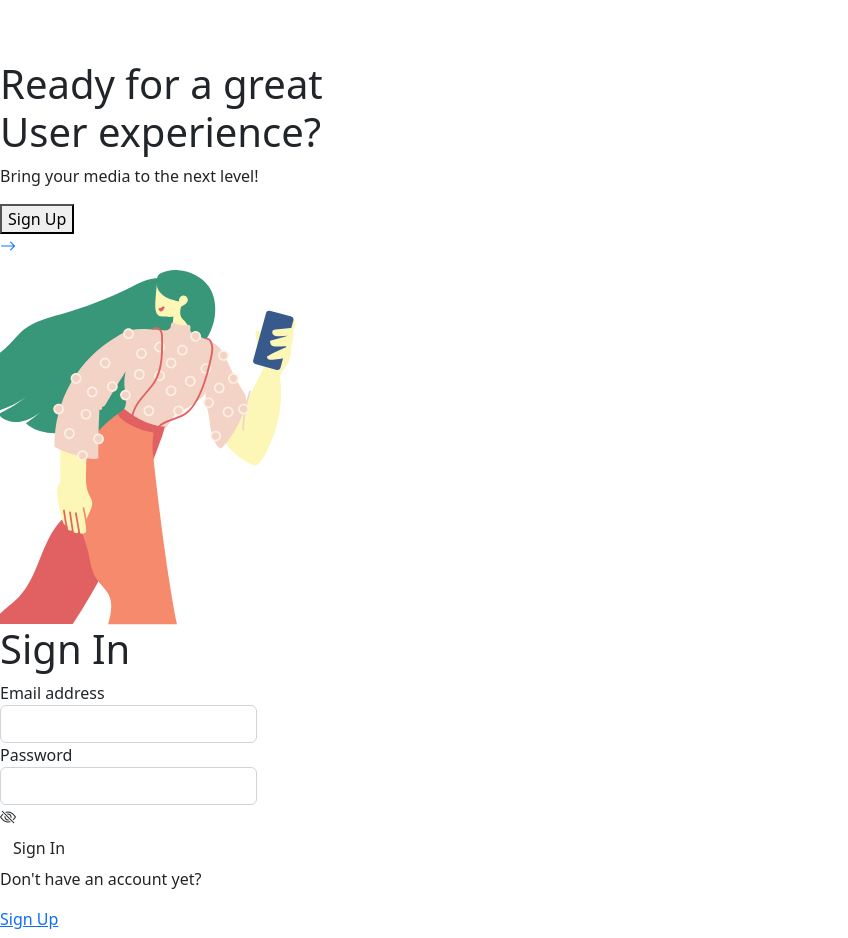
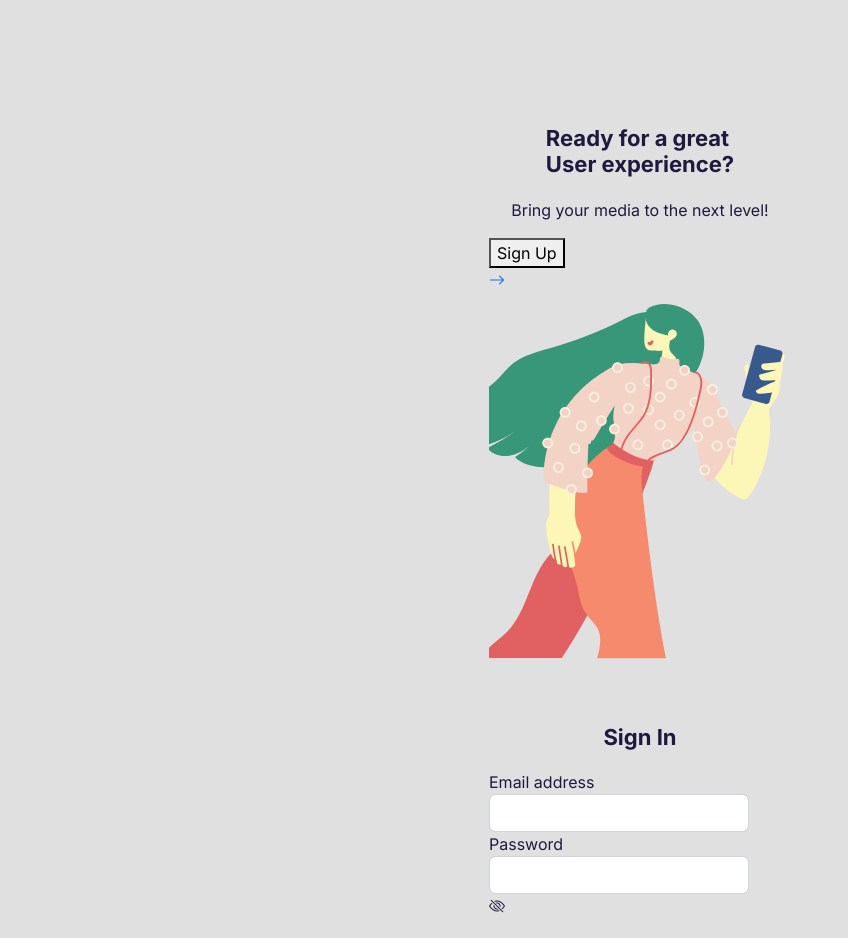
Before and after one commit to NikitaSergeev07/hack_front, a Vue app: page / in a window 1280 px wide. Shown: the top 938 px of the page, without its empty margins (0-848 px from the left). Built offline with nearby package versions, Linux system fonts and the light colour scheme.

Commit message:
refactor: add basic scss

```diff
--- /dev/null
+++ b/src/assets/_variables.scss
@@ -0,0 +1,10 @@
+$light-layout-1: #FAFAFD;
+$light-layout-2: #F3F3FA;
+
+$dark-layout-0: #1E1A3E;
+$dark-layout-1: #E0E0E0;
+
+$headline: 22px;
+$subtitle: 14px;
+
+$button-border-radius-1: 30px;
--- /dev/null
+++ b/src/assets/style.scss
@@ -0,0 +1,48 @@
+@import "./variables";
+@import url(https://fonts.googleapis.com/css?family=Inter:100,200,300,regular,500,600,700,800,900);
+
+body {
+  color: $dark-layout-0;
+  font-family: Inter;
+  background-color: $dark-layout-1;
+  display: flex;
+  justify-content: center;
+}
+
+.headline {
+  font-size: $headline;
+  font-weight: bold;
+  display: flex;
+  justify-content: center;
+  margin-bottom: 20px;
+}
+
+.subtitle {
+  display: flex;
+  justify-content: center;
+}
+
+.wrapper {
+  margin-top: 65px;
+}
+
+.form__button {
+  background-color: $dark-layout-0;
+  width: 100%;
+  border-radius: $button-border-radius-1;
+  margin: 30px 0 0 0;
+  color: #fff;
+  padding: 10px;
+}
+
+.options {
+  margin-top: 40px;
+  display: flex;
+  flex-direction: column;
+  align-items: center;
+}
+
+.options__link {
+  color: $dark-layout-0;
+  margin-bottom: 20px;
+}
--- a/src/main.js
+++ b/src/main.js
@@ -1,4 +1,5 @@
 import { createApp } from 'vue'
 import App from './App.vue'
+import './assets/style.scss';
 
 createApp(App).mount('#app')
```
